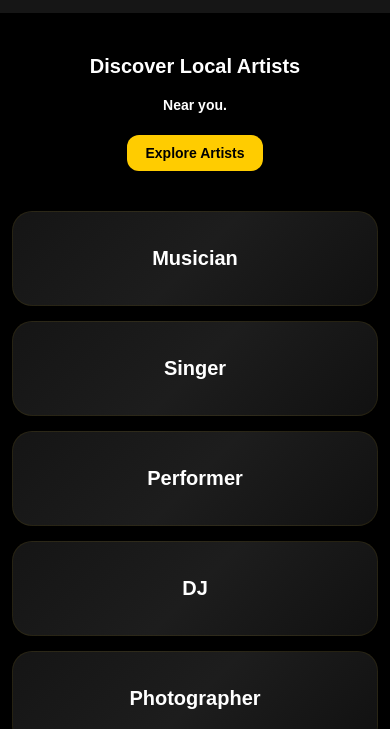
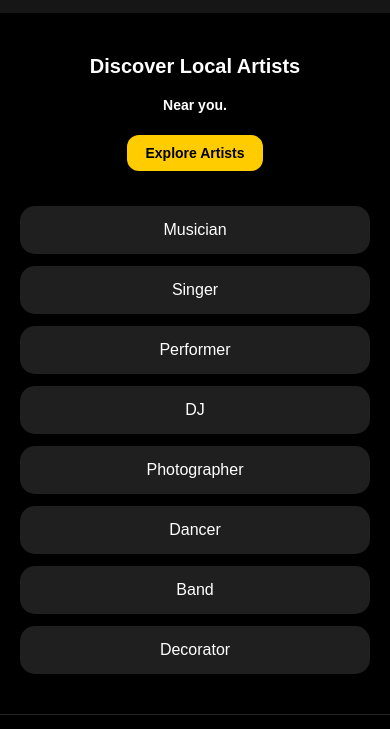
Before and after one commit to babloo3425-sys/BmKalaHub, a website: page web/index.html in a window 390 px wide. Shown: the part 122-851 px from the top of the page. Drawn offline with Linux system fonts and the light colour scheme; no server answers.

Commit message:
Reverted oversized category UI changes

```diff
--- a/web/style.css
+++ b/web/style.css
@@ -1334,99 +1334,3 @@ textarea{
   }
 
 }
-
-/* CATEGORY SECTION */
-
-.categories{
-
-  width:100%;
-
-  max-width:1200px;
-
-  margin:auto;
-
-  padding:40px 15px 90px;
-
-  display:grid;
-
-  grid-template-columns:
-  repeat(auto-fit,minmax(280px,1fr));
-
-  gap:18px;
-
-}
-
-/* CATEGORY CARD */
-
-.categories .card{
-
-  min-height:70px;
-
-  border-radius:18px;
-
-  display:flex;
-
-  align-items:center;
-
-  justify-content:center;
-
-  font-size:18px;
-
-  font-weight:600;
-
-  color:white;
-
-  background:
-  linear-gradient(
-  135deg,
-  #151515,
-  #1d1d1d,
-  #111
-  );
-
-  border:1px solid rgba(255,204,0,0.08);
-
-  transition:0.3s;
-
-  cursor:pointer;
-
-  text-align:center;
-
-  padding:14px;
-}
-
-/* HOVER */
-
-.categories .card:hover{
-
-  transform:translateY(-4px);
-
-  border-color:#ffcc00;
-
-}
-
-/* MOBILE */
-
-@media(max-width:768px){
-
-  .categories{
-
-    grid-template-columns:1fr;
-
-    gap:15px;
-
-    padding:15px 12px 100px;
-
-  }
-
-  .categories .card{
-
-    min-height:95px;
-
-    font-size:20px;
-
-    border-radius:20px;
-
-  }
-
-}
```
